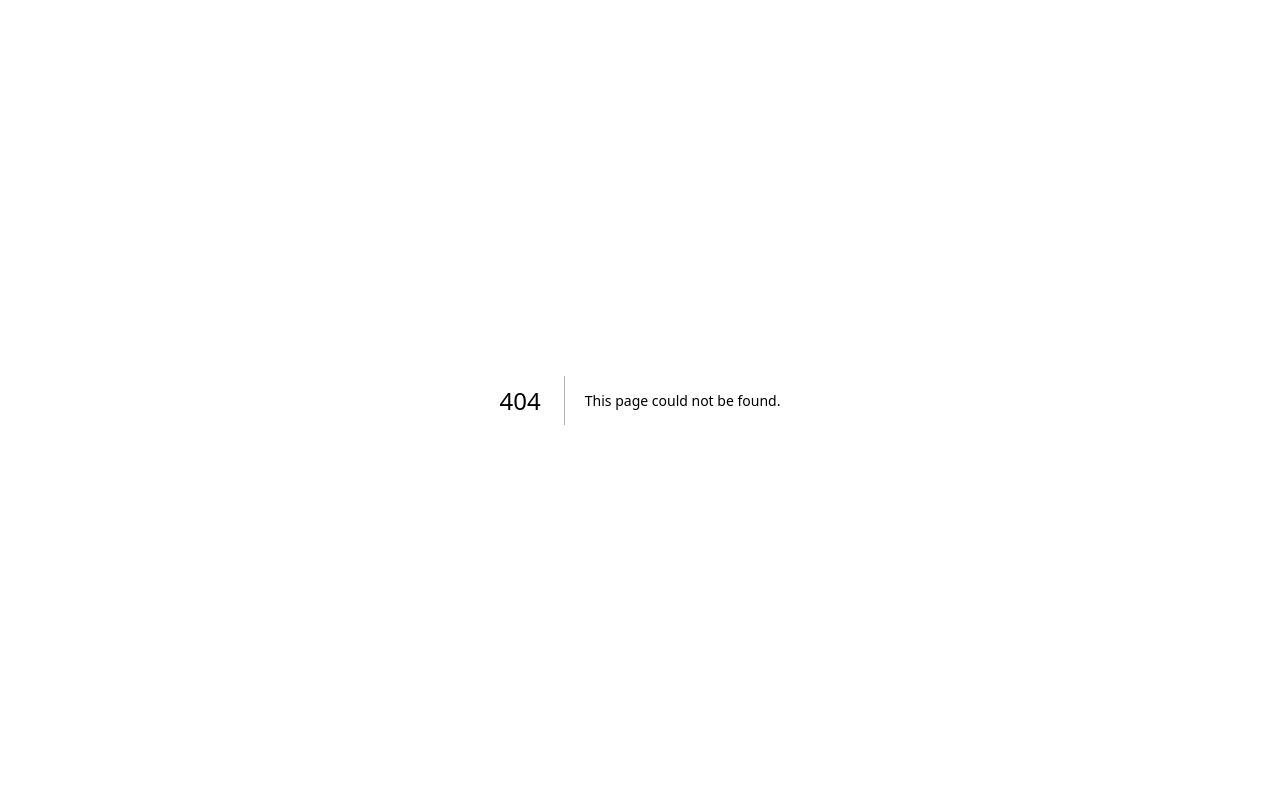
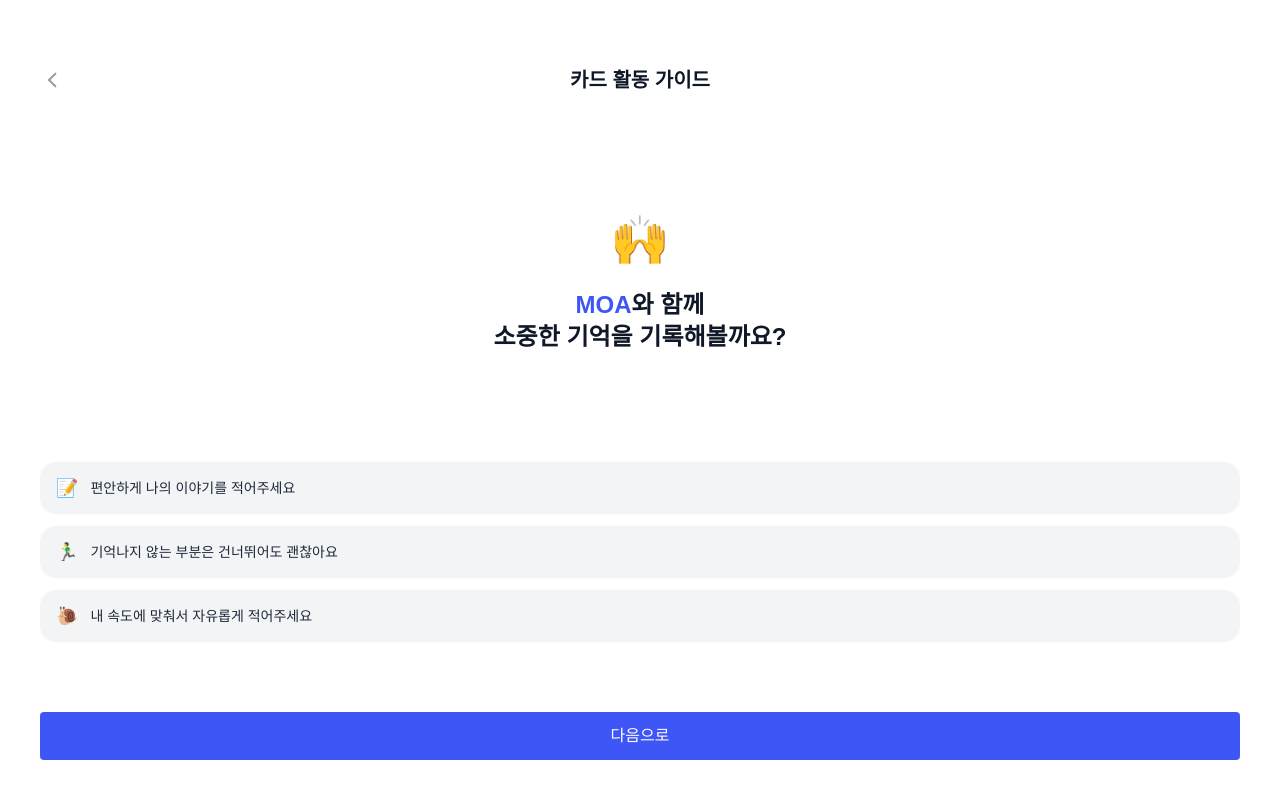
Before and after one commit to PublicIsDJ/MOA-app, a Next.js app: page /card-page/before in a window 1280 px wide. Before the commit this address had no page. Built offline with nearby package versions, Linux system fonts and the light colour scheme.

Commit message:
chore: 활동 시작 전/후 페이지 작성, 이전 버튼 ui 제작

```diff
--- /dev/null
+++ b/app/card-page/after/page.tsx
@@ -0,0 +1,61 @@
+'use client';
+
+
+import { Button } from '@/shared/ui/button';
+import { AuthHeader } from '@/features/auth/ui/auth-header';
+
+const context = [
+    { icon: '✅', text: '완성한 카드', value: '5' },
+    { icon: '⏰', text: '소요시간', value: '8분 30초' },
+    { icon: '🔥', text: '연속 활동', value: '4일째' },
+];
+
+export default function AfterCard() {
+
+    return (
+        <div className="min-h-screen flex flex-col items-center justify-between bg-white px-6 py-10">
+
+            <AuthHeader title="완료" className="mt-5" />
+
+            <div className="flex-1 flex flex-col items-center justify-center">
+
+                <div className="text-5xl mb-6">🎉</div>
+
+                <h1 className="text-center text-2xl font-bold text-gray-900 mb-3">활동 완료</h1>
+
+                <p className="text-center text-gray-500 text-base leading-relaxed whitespace-pre">
+                    {"대단해요! 멋지게 해냈네요"}
+                </p>
+
+            </div>
+            <div className="space-y-3 w-full mb-10">
+                {context.map(({ icon, text, value }) => (
+                    <div key={text} className="flex items-center gap-3 rounded-2xl bg-gray-100 px-4 py-3">
+                        <span className="text-lg">{icon}</span>
+                        <p className="text-sm font-medium text-gray-800">{text}</p>
+                        <p className="text-sm font-medium text-left self-start text-[#1C306F] ml-auto">{value}</p>
+
+                    </div>
+                ))}
+            </div>
+
+            {/* 하단 버튼 */}
+            <div className="w-full flex flex-row gap-3">
+                <Button
+                    status="inactive"
+                    className="py-[12px] mt-[30px]"
+                    children="공유하기"
+                >
+                </Button>
+                <Button
+                    status="default"
+                    className="py-[12px] mt-[30px]"
+                >
+                    다음으로
+                </Button>
+
+            </div>
+
+        </div>
+    );
+}
--- /dev/null
+++ b/app/card-page/before/page.tsx
@@ -0,0 +1,52 @@
+'use client';
+
+
+import { Button } from '@/shared/ui/button';
+import { BeforeButton } from '@/shared/ui/before-button';
+
+const context = [
+    { icon: '📝', text: '편안하게 나의 이야기를 적어주세요' },
+    { icon: '🏃‍♂️', text: '기억나지 않는 부분은 건너뛰어도 괜찮아요' },
+    { icon: '🐌', text: '내 속도에 맞춰서 자유롭게 적어주세요' },
+];
+
+export default function beforeGuide() {
+
+    return (
+        <div className="min-h-screen flex flex-col items-center justify-between bg-white px-6 py-10">
+
+            <div className="w-full grid grid-cols-3 flex items-center justify-center">
+                <BeforeButton status="default" size={28} className='py-10' />
+                <h1 className="text-center text-[20px] font-bold text-gray-900">카드 활동 가이드</h1>
+            </div>
+
+            <div className="flex-1 flex flex-col items-center justify-center">
+
+                <div className="text-5xl mb-6">🙌</div>
+
+                <h1 className="text-center text-2xl font-bold text-gray-900 mb-3">
+                    <span className="text-[#3E56F6]">MOA</span>와 함께
+                    <br />
+                    소중한 기억을 기록해볼까요?
+                </h1>
+
+            </div>
+            <div className="space-y-3 w-full mb-10">
+                {context.map(({ icon, text }) => (
+                    <div key={text} className="flex items-center gap-3 rounded-2xl bg-gray-100 px-4 py-3">
+                        <span className="text-lg">{icon}</span>
+                        <p className="text-sm font-medium text-gray-800">{text}</p>
+                    </div>
+                ))}
+            </div>
+
+            {/* 하단 버튼 */}
+            <Button
+                status="default"
+                className="py-[12px] mt-[30px]"
+            >
+                다음으로
+            </Button>
+        </div>
+    );
+}
--- /dev/null
+++ b/src/shared/ui/before-button.tsx
@@ -0,0 +1,32 @@
+'use client';
+
+import { ButtonHTMLAttributes } from "react";
+
+interface Props extends ButtonHTMLAttributes<HTMLButtonElement>{
+    status: 'default' | 'inactive'
+    className?: string;
+    size?: number;
+}
+
+// MARK: 닫기 버튼 컴포넌트
+export function BeforeButton({status, size, className='', type='button', ...props}: Props) {
+
+  const utilsStyle = 'relative inline-flex items-center justify-center rounded-full';
+  const defaultStyle = 'text-[#9C9C9C]';
+  const inactiveStyle = 'bg-[#F3F4F6] text-[#9CA3AF]';
+
+
+  return (
+    <button
+      type={type}
+      className={`${utilsStyle} ${className} ${status === 'default' ? defaultStyle : inactiveStyle}`}
+      style={{ width: size, height: size }}
+      aria-label="이전"
+      {...props}
+    >
+      <span className="absolute block left-[28%] h-[2px] w-[38%] bg-current rotate-45 origin-[10%_50%] rounded-full" />
+      <span className="absolute block left-[28%] h-[2px] w-[38%] bg-current -rotate-45 origin-[10%_50%] rounded-full" />
+
+    </button>
+  );
+}
```
Also changed, not shown: 1 other file (tests, documents, lock files or other folders).
